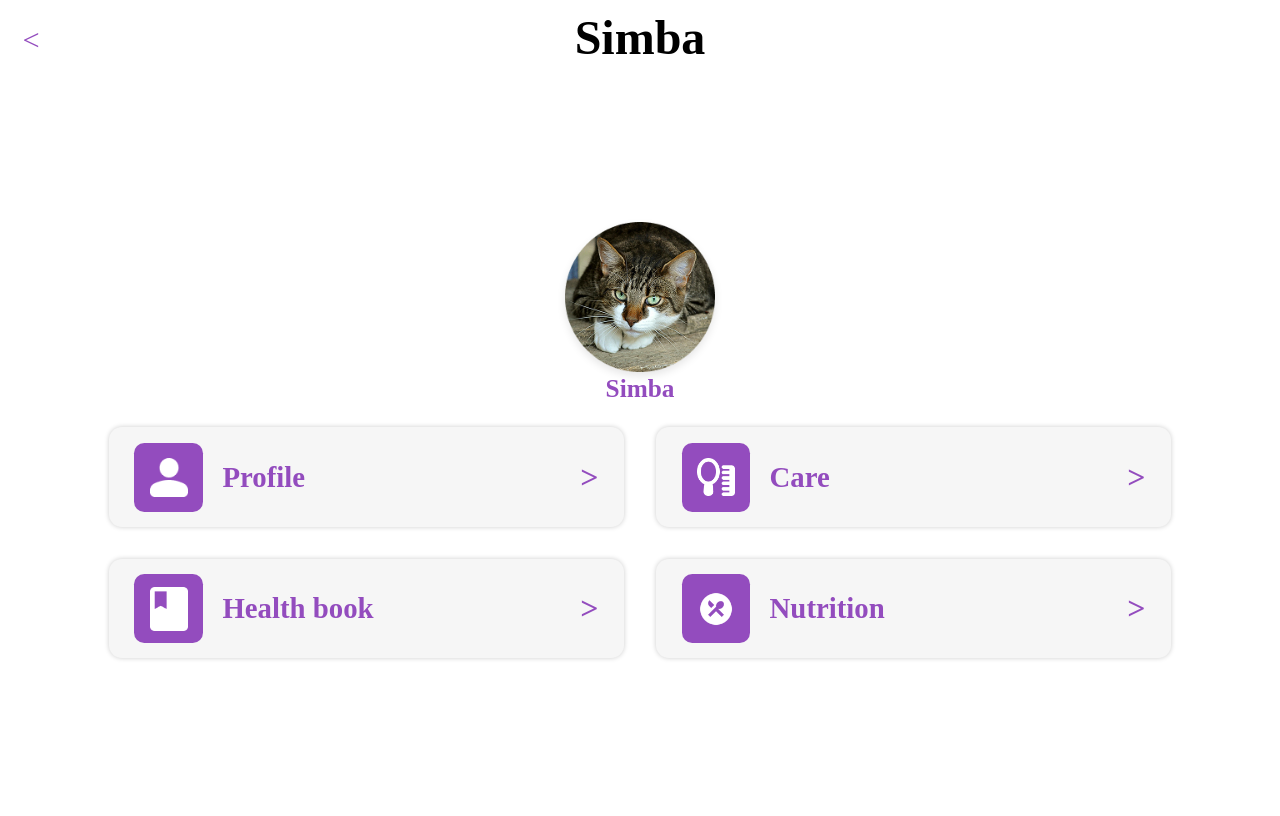
After one commit to JoannaKlis/WdPAI2025, a PHP site: page /public/views/features.html in a window 1280 px wide. The commit adds this page. Run offline with PHP 8.4, Linux system fonts and the light colour scheme.

Commit message:
Add pet features view and related routes

```diff
--- /dev/null
+++ b/public/styles/features.css
@@ -0,0 +1,85 @@
+.pet-header-container {
+    display: flex;
+    flex-direction: column;
+    align-items: center;
+    margin-top: 10vh;
+    margin-bottom: 3vh;
+}
+
+.pet-photo-circle {
+    width: clamp(9em, 9rem + 0.5vw, 10em);
+    border-radius: 50%;
+    display: flex;
+    box-shadow: 0 4px 8px rgba(0, 0, 0, 0.1);
+}
+
+.pet-photo-circle img {
+    width: 100%;
+}
+
+.pet-name-display {
+    margin-top: 0.2vw;
+    color: #934CBE;
+    font-size: clamp(1.5em, 1.5rem + 0.1vw, 2em);
+    font-weight: bold;
+    font-family: 'Jua';
+}
+
+.features-grid {
+    gap: 2.5vw;
+}
+
+.feature-tile {
+    display: flex;
+    align-items: center;
+    padding: 1.2vw 2vw;
+}
+
+.feature-icon-box {
+    background-color: #934CBE;
+    width: clamp(3.5em, 3.5rem + 1vw, 4.5em);
+    aspect-ratio: 1 / 1;
+    border-radius: 0.8vw;
+    display: flex;
+    align-items: center;
+    justify-content: center;
+}
+
+.feature-icon {
+    width: 55%;
+    filter: brightness(0) invert(100%); /* pod ikonę profile */
+}
+
+.feature-text {
+    flex-grow: 1;
+    padding-left: 1.5vw;
+    color: #934CBE;
+    font-size: clamp(1.4em, 1.4rem + 0.5vw, 2em);
+    font-weight: bold;
+}
+
+.feature-arrow {
+    color: #934CBE;
+    font-size: 2em;
+    font-weight: bold;
+}
+
+
+@media (max-width: 480px) {
+    .features-grid {
+        gap: 4vw;
+    }
+
+    .feature-tile {
+        padding: 4vw;
+    }
+
+    .feature-text {
+        padding-left: 3vw;
+    }
+
+    .feature-icon-box {
+        width: 15vw;
+        border-radius: 2.5vw;
+    }
+}
--- a/public/styles/pets.css
+++ b/public/styles/pets.css
@@ -36,6 +36,12 @@ body {
     align-items: center;
     gap: 1.5vw;
     box-shadow: 0 0 5px rgba(0, 0, 0, 0.2);
+    text-decoration: none;
+}
+
+.card:hover {
+    transform: scale(1.02);
+    cursor: pointer;
 }
 
 .card-image-container {
--- /dev/null
+++ b/public/views/features.html
@@ -0,0 +1,63 @@
+<?php include '/app/public/views/partials/header.php'; ?>
+<link rel="stylesheet" type= "text/css" href="public/styles/profile.css">
+<link rel="stylesheet" type= "text/css" href="public/styles/welcome.css">
+<link rel="stylesheet" type= "text/css" href="public/styles/features.css">
+<link rel="stylesheet" type= "text/css" href="public/styles/pets.css">
+
+    <title>Pet Features</title>
+</head>
+
+<body>
+    <form class="wrapper" method="POST" action="/features">
+
+        <div class="top-bar top-bar-clear">
+            <a href="/pets" class="back-arrow">&lt;</a>
+            <h1>Simba</h1>
+        </div>
+
+        <div class="pet-header-container">
+            <div class="pet-photo-circle">
+                <img src="public/img/simba.png" alt="Simba">
+            </div>
+            <div class="pet-name-display">Simba</div>
+        </div>
+
+        <div class="card-container-welcome features-grid">
+
+            <a href="/editPet" class="card-welcome feature-tile">
+                <div class="feature-icon-box">
+                    <img src="public/img/profile.png" class="feature-icon">
+                </div>
+                <span class="feature-text">Profile</span>
+                <span class="feature-arrow">&gt;</span>
+            </a>
+
+            <a href="/care" class="card-welcome feature-tile">
+                <div class="feature-icon-box">
+                    <img src="public/img/care.png" class="feature-icon">
+                </div>
+                <span class="feature-text">Care</span>
+                <span class="feature-arrow">&gt;</span>
+            </a>
+
+            <a href="/healthBook" class="card-welcome feature-tile">
+                <div class="feature-icon-box">
+                    <img src="public/img/book.png" class="feature-icon">
+                </div>
+                <span class="feature-text">Health book</span>
+                <span class="feature-arrow">&gt;</span>
+            </a>
+
+            <a href="/nutrition" class="card-welcome feature-tile">
+                <div class="feature-icon-box">
+                    <img src="public/img/nutrition.png" class="feature-icon">
+                </div>
+                <span class="feature-text">Nutrition</span>
+                <span class="feature-arrow">&gt;</span>
+            </a>
+
+        </div>
+
+    </form>
+</body>
+</html>
--- a/public/views/pets.html
+++ b/public/views/pets.html
@@ -20,7 +20,7 @@
             </div>
         </div>
 
-        <div class="card">
+        <a href="/features" class="card">
             <div class="card-image-container">
                 <img src="public/img/simba.png" alt="Simba the Cat" class="card-image">
             </div>
@@ -33,7 +33,7 @@
             <div class="card-arrow">
                 &gt;
             </div>
-        </div>
+        </a>
 
         <button class="button add-button">+</button>
 
```
Also changed, not shown: Routing.php (+52 -0 lines), src/controllers/SecurityController.php (+52 -0 lines), public/img/book.png (added), public/img/care.png (added), public/img/nutrition.png (added).
